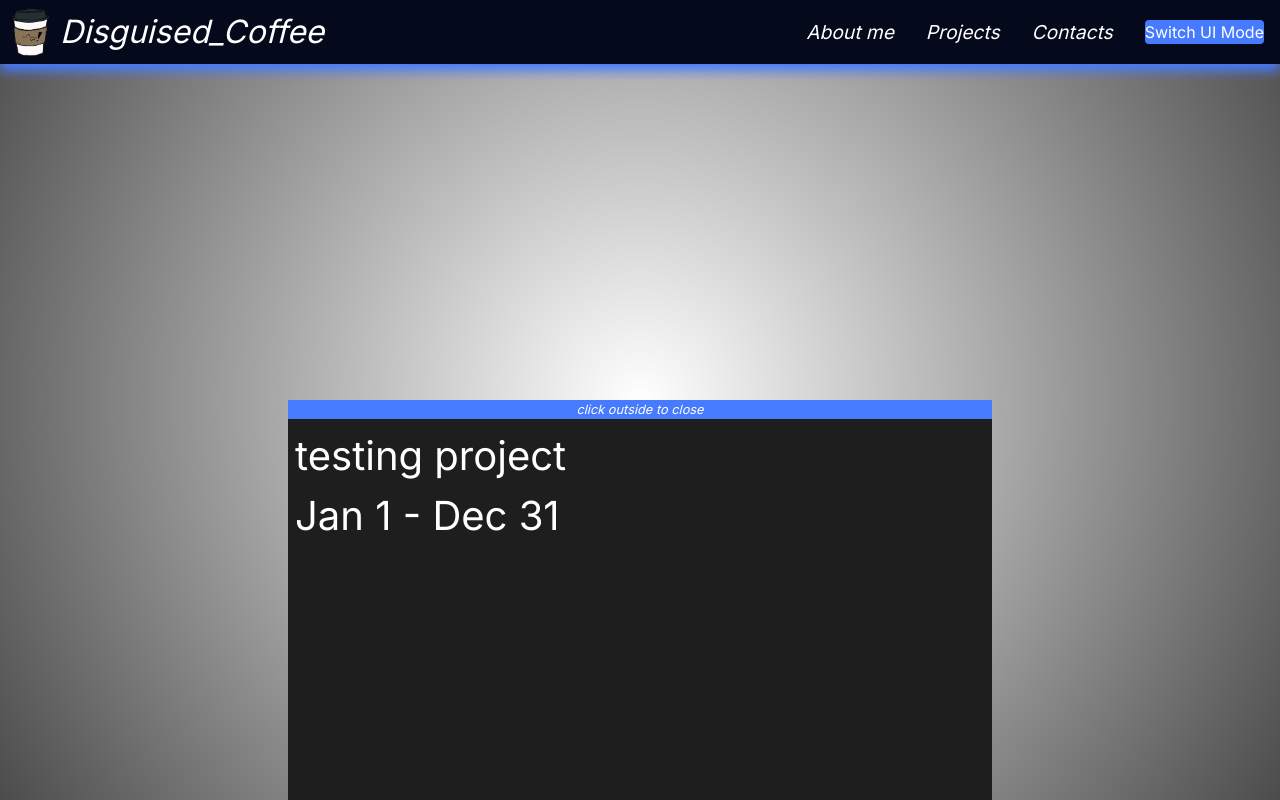
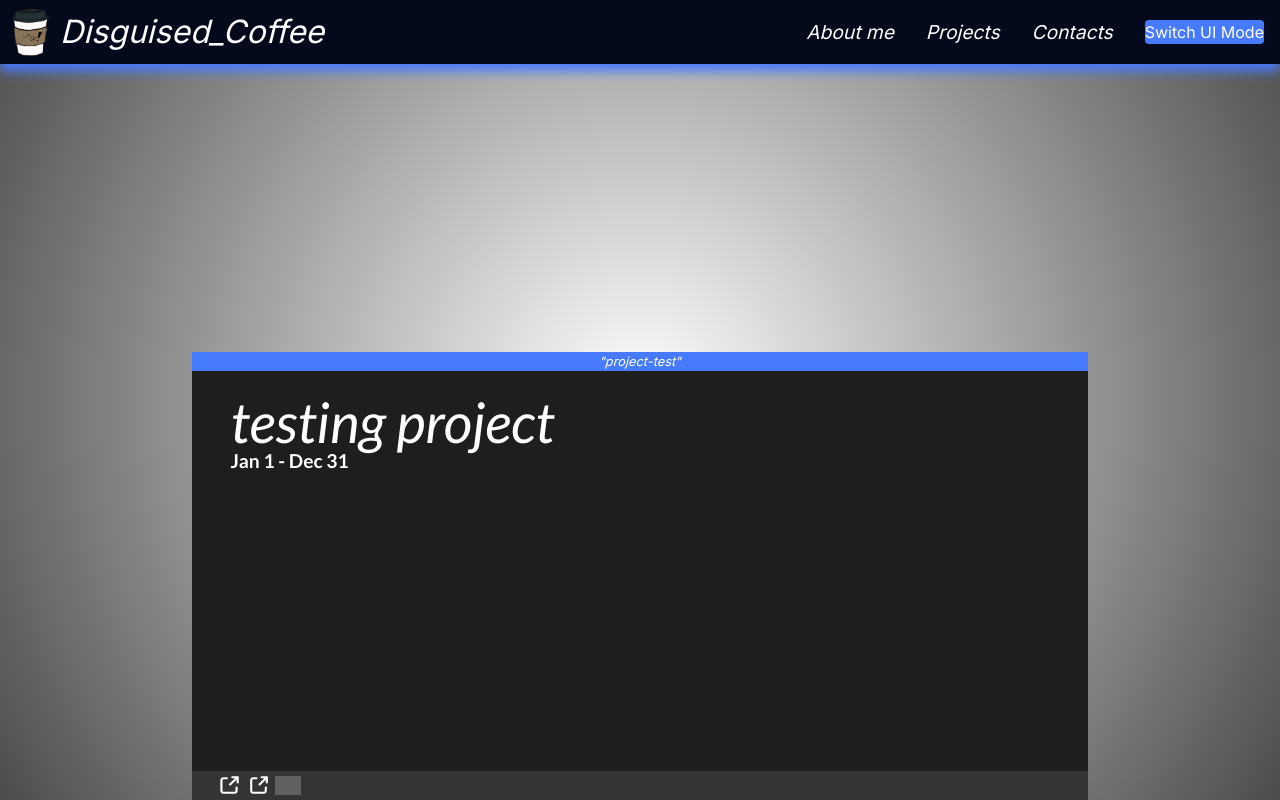
Before and after one commit to Disguised-Coffee/disguised-coffee.github.io, a Next.js app: page / in a window 1280 px wide. Built offline with nearby package versions, Linux system fonts and the light colour scheme; grey boxes are pictures that could not be loaded.

Commit message:
overlay working

```diff
--- a/src/app/globals.css
+++ b/src/app/globals.css
@@ -64,9 +64,11 @@ body {
   display: flex;
   height: 50vh;
   padding: 1%;
+  padding-left: 3vw;
+  padding-right: 3vw;
   background-color: var(--overlay);
   color: white;
-  width: 55vw;
+  /* width: 55vw;  we'll use a media query in TW*/
   font-size: 2.5rem;
 }
 
@@ -75,5 +77,8 @@ body {
   bottom: 0px;
   left: 50%;
   transform: translateX(-50%);
-  top: 50%;
 }
+
+.test{
+  background-color: red;
+}
--- a/src/components/navbar.jsx
+++ b/src/components/navbar.jsx
@@ -32,7 +32,7 @@ const NavBar = () => {
         <Image ref={logo} className="h-[3rem] max-w-full w-auto pr-[10px]" src={dcLogo} alt="hi" />
         <h1 ref={logoText} className="text-[2rem] italic ">Disguised_Coffee</h1>
       </a>
-      <ul className="absolute right-0 top-0 flex flex-center h-[8vh] items-center">
+      <ul className="absolute right-0 top-0 flex-center h-[8vh] items-center hidden xl:flex">
         {navBarSlideButtons.map((obj) => {
           return (
             <li key={obj.id} className="p-[2vh] font-test italic block text-[1.2rem]"><a className="transition ease-in-out delay-150 duration-[500ms] hover:drop-shadow-highlight" href={obj.src} title={obj.titleText}>{obj.text}</a>
--- a/src/components/overlay.jsx
+++ b/src/components/overlay.jsx
@@ -1,6 +1,5 @@
 import React, { forwardRef, useState } from "react";
 import data from "../app/TestMe.json"
-// import "../app/globals.css"
 
 
 /*
@@ -12,18 +11,26 @@ let v = false;
 const Overlay = ({
     hc
 }) => {
-    let [topBarStr, topBarModifier] = useState();
+    if (!hc) {
+        return;
+    }
+    let i = 0;
+    while (i < data.length && (data[i].name != hc)) {
+        i++;
+    }
 
     return (
         <div className="overlay">
             <div className="overlayContainer">
                 {/* top bar thing for inner overlay*/}
                 <div className="bg-main text-center text-white italic h-[1.2rem] text-[0.8rem]">
-                    {topBarStr ? (`"${topBarStr}"`) : "click outside to close"}
+                    {data[i].dn ? (`"${data[i].dn}"`) : "click outside to close"}
                 </div>
-                <div class="innerOverlay">
-                    <OverlayContent p={hc} mod={topBarModifier}/>
+                <div className="innerOverlay w-[100vw] xl:w-[70vw]">
+                    <OverlayContent index={i} />
                 </div>
+                {/* bottom bar thing */}
+                <OverlayBottom index={i} />
             </div>
         </div>
     )
@@ -34,64 +41,68 @@ const activateOverlay = () => {
 }
 
 function OverlayContent(props) {
-    if (!props.p) {
-        return;
-    }
-    let i = 0;
-    while (i < data.length && (data[i].name != props.p)) {
-        i++;
-    }
-    try{
+    try {
         return (
             <>
                 <div>
                     {/* header */}
-                    <div>
-                        <h1>{data[i].name}</h1>
-                        <h2>
-                            {(data[i].date.singleDate ? data[i].date.singleDate : (`${data[i].date.begin} - ${data[i].date.end}`))}
+                    <div className="font-[Lato]">
+                        <h1 className="text-[3.5rem] italic">{data[props.index].name}</h1>
+                        <h2 className="text-[1.2rem] mt-[-1.1rem] font-semibold">
+                            {(data[props.index].date.singleDate ? data[props.index].date.singleDate : (`${data[props.index].date.begin} - ${data[props.index].date.end}`))}
                         </h2>
                     </div>
                     <div>
 
                     </div>
                 </div>
-                {/* <div>
-                    {
-                        data[i].misc.forEach((obj) => {
-                            return handleBadges(obj);
-                        })
-                    }
-                </div> */}
             </>
         )
     }
-    catch(TypeError){
-        return(
+    catch (TypeError) {
+        return (
             <h1 className="text-center text-[1.5rem] m-auto">
-                A problem has occured (and please tell me how)!<br/>
+                A problem has occured (and please tell me how)!<br />
                 <span className="text-[1.25rem] italic">(contact me @ via email)</span>
             </h1>
         )
     }
-    props.mod(data[i].dn)
+}
+function OverlayBottom(props) {
+    let a = [];
 
+    data[props.index].misc.forEach((blah,num) => {
+        a.push(
+            <div className="flex mr-1 items-center">
+                <img src={"icons/web/"+ handleBadges(blah) +".svg"} className="w-[1.6rem] filter invert" key={num}/>
+
+            </div>
+        )
+    });
+
+
+
+    return (
+        <div className="bg-[var(--overlay-highlight)] text-white pl-6 pr-6 flex h-[1.8rem]">
+            {a}
+        </div>
+    )
 }
 
-function handleBadges() {
-    let _ = {
-        icon: "link",
 
-    }
-
+/**
+ *
+ * @returns obj with proper info for
+ */
+function handleBadges(obj) {
     switch (obj.type) {
         case "site":
+            return "el"
 
         case "video":
-
-
+            return "vid"
     }
-    return
+    return "no"
 }
 
 export { Overlay, activateOverlay };
```
Also changed, not shown: public/icons/web/el.svg (added).
